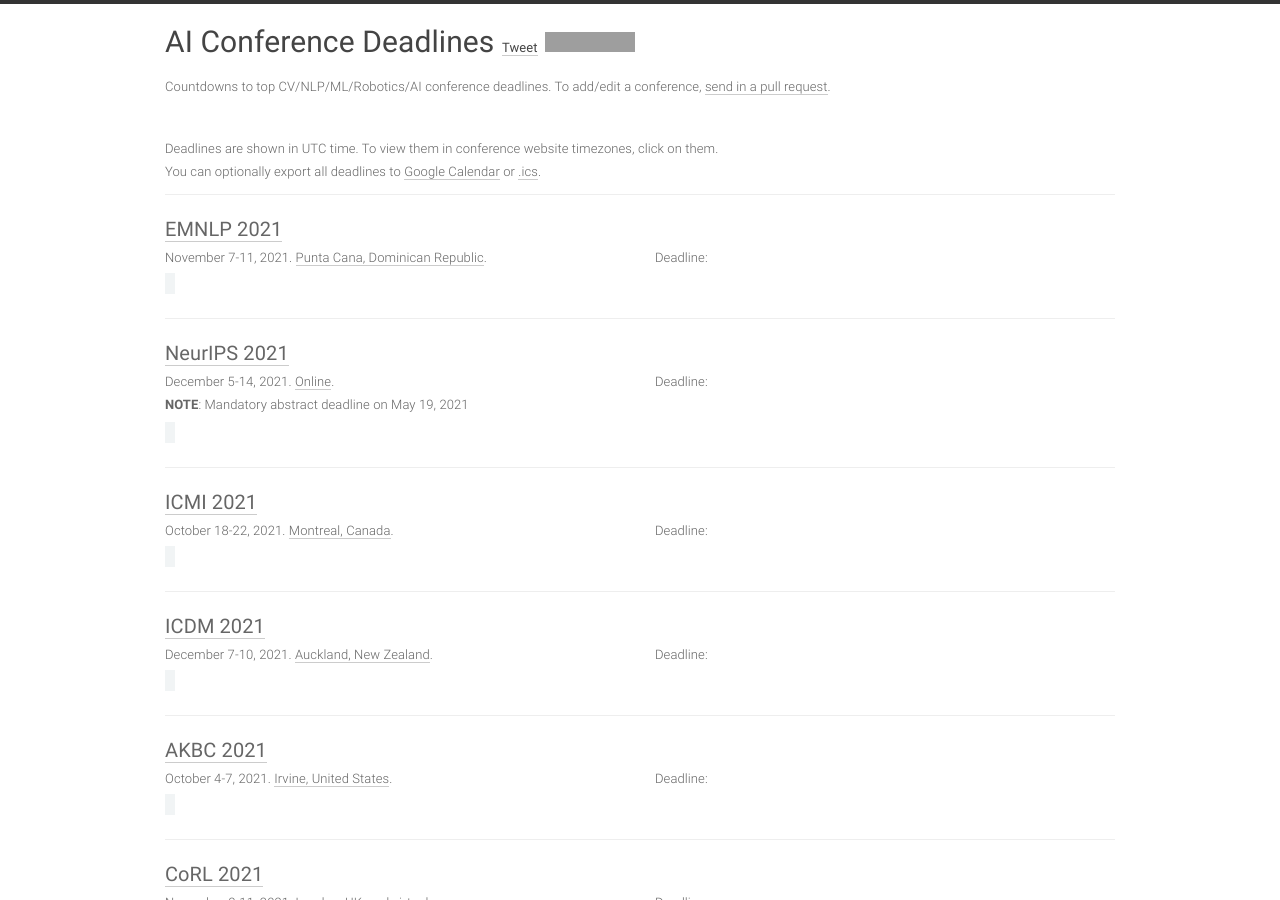
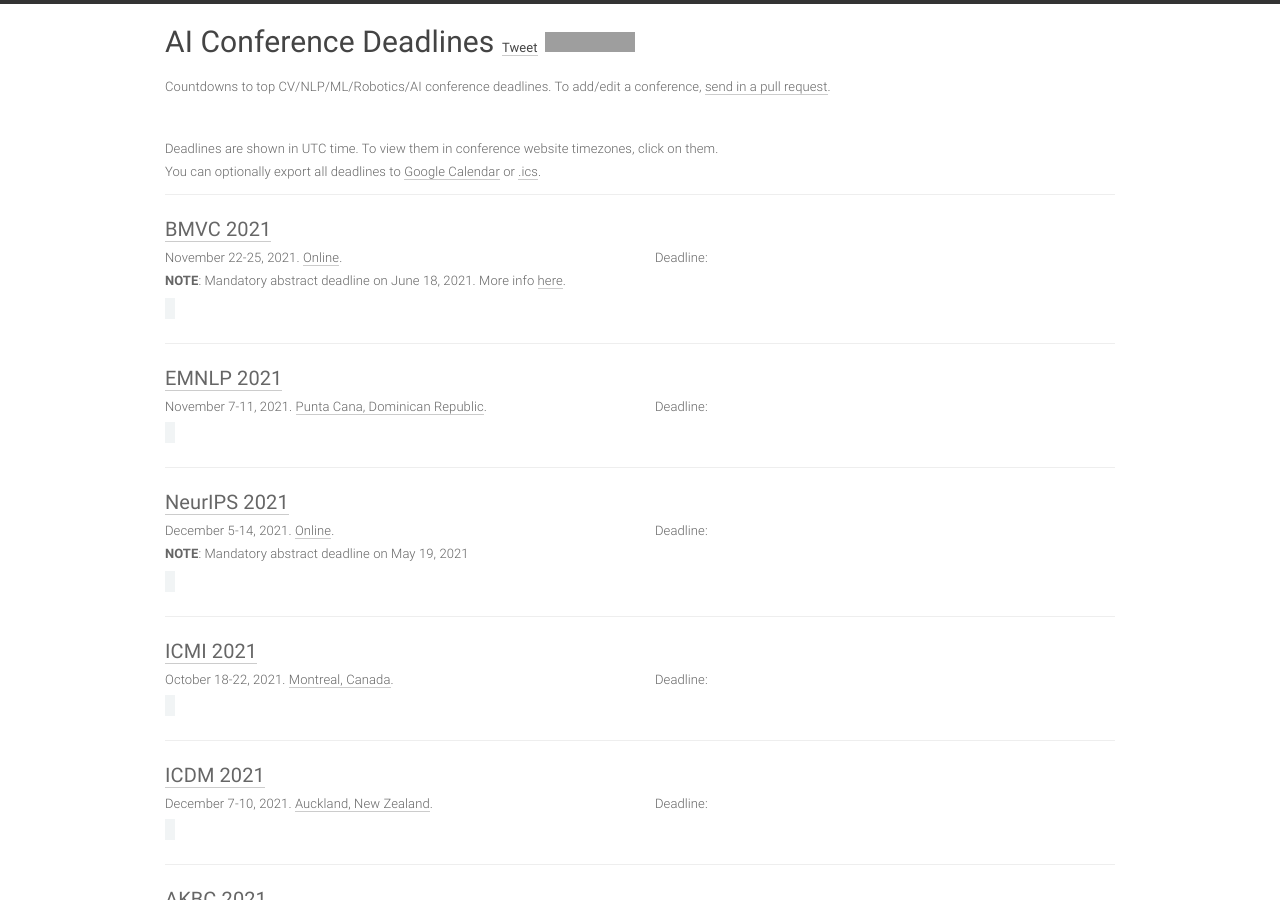
Before and after one commit to paperswithcode/ai-deadlines, a Jekyll site: the page built from index.html, in a window 1280 px wide and 900 px high. Built offline with Jekyll 4.4.1, drawn with Linux system fonts in a browser that asks for light colours; comment, search, counter and statistics services are not loaded; grey boxes are pictures that could not be loaded.

Commit message:
BMVC 2021

```diff
--- a/_data/conferences.yml
+++ b/_data/conferences.yml
@@ -1,4 +1,17 @@
 ---
+
+- title: BMVC
+  hindex: 57
+  year: 2021
+  id: bmvc21
+  link: https://britishmachinevisionassociation.github.io/bmvc
+  deadline: '2021-06-25 23:59:59'
+  abstract_deadline: '2021-06-18 23:59:59'
+  timezone: UTC-8
+  date: November 22-25, 2021
+  place: Online
+  sub: CV
+  note: '<b>NOTE</b>: Mandatory abstract deadline on June 18, 2021. More info <a href=''https://britishmachinevisionassociation.github.io/bmvc''>here</a>.'
 
 - title: EMNLP
   hindex: 112
```
